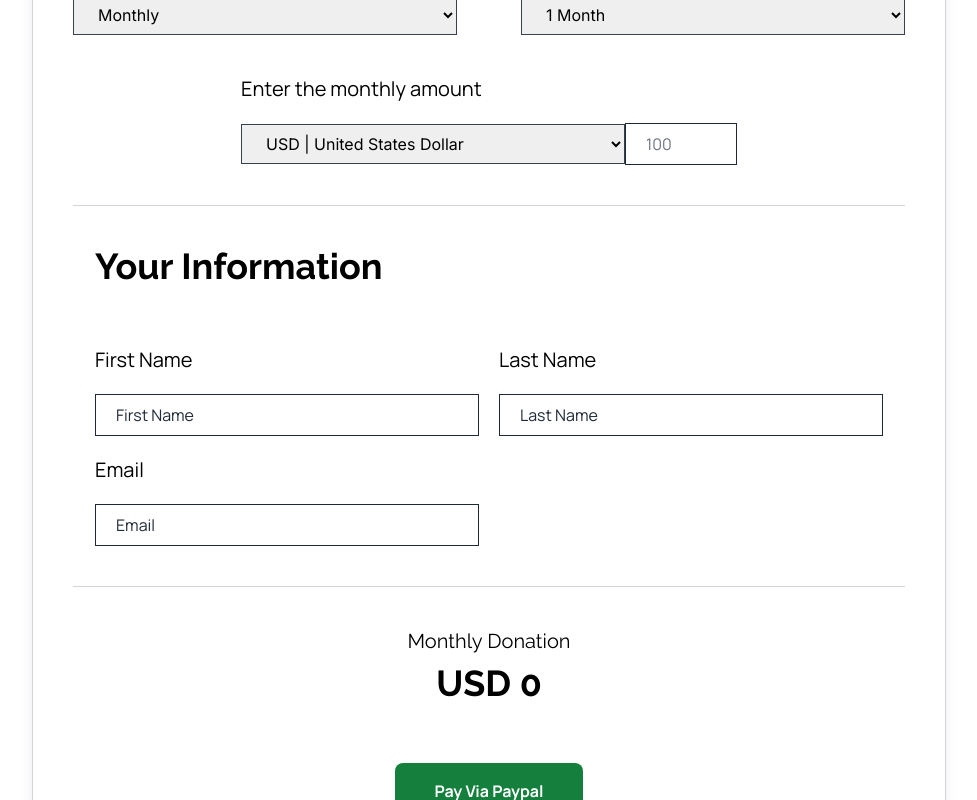
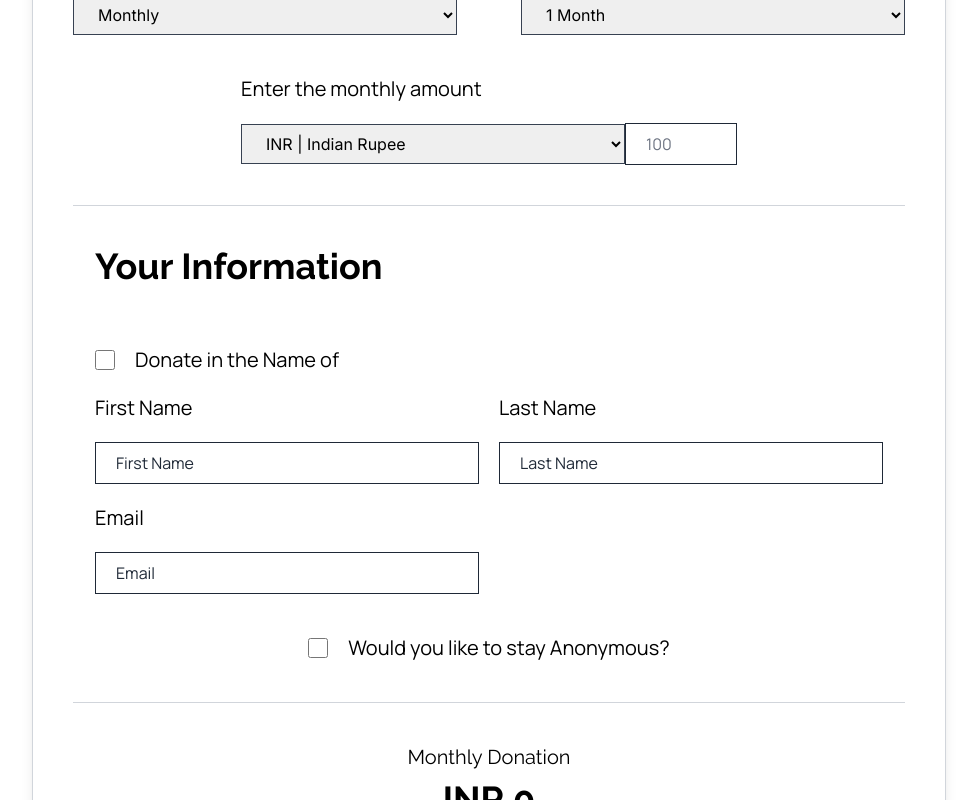
Before and after one commit to rohan9024/donations-ivs, a Next.js app: page /donate-now in a window 1280 px wide. Shown: the part 540-1340 px from the top of the page, without its empty margins (151-1128 px from the left). Built offline with nearby package versions, Linux system fonts and the light colour scheme.

Commit message:
Added inname of and stay anonymous options checkboxes

```diff
--- a/src/app/donate-now/page.js
+++ b/src/app/donate-now/page.js
@@ -2,7 +2,7 @@
 
 import React, { useState } from 'react'
 import { motion } from "framer-motion"
-import { Raleway } from 'next/font/google';
+import { Familjen_Grotesk, Raleway } from 'next/font/google';
 import Image from 'next/image';
 import { Manrope } from 'next/font/google';
 import Navbar from '../../../components/Navbar';
@@ -25,7 +25,11 @@ function page() {
   const [amount, setAmount] = useState(0)
   const [monthlyDuration, setMonthlyDuration] = useState()
   const [yearlyDuration, setYearlyDuration] = useState()
-  const [currency, setCurrency] = useState("USD | United States Dollar")
+  const [firstName, setFirstName] = useState("")
+  const [lastName, setLastName] = useState("")
+  const [anonymous, setAnonymous] = useState(false)
+  const [inName, setInName] = useState(false)
+  const [currency, setCurrency] = useState("INR | Indian Rupee")
   const paymentDurationList = [
     "Monthly",
     "Yearly"
@@ -374,21 +378,46 @@ function page() {
                 {/* Personal Details */}
                 <div className='flex flex-col justify-center lg:items-start items-center space-y-5 '>
                   <h1 className={`${raleway.className} text-4xl font-bold mb-10`}>Your Information</h1>
-                  <section className='flex lg:flex-row flex-col justify-evenly items-center lg:space-x-5 lg:space-y-0 space-y-5'>
+
+                  {
+                    anonymous || (
+
+                      <div class="flex justify-center items-center space-x-5 cursor-pointer select-none" onClick={()=> { inName ? setInName(false) : setInName(true) }}>
+                      <input
+                        type="checkbox"
+                        checked={inName}
+                        onChange={() => { inName ? setInName(false) : setInName(true) }}
+                        className="w-5 h-5"
+                      />
+                      <h1 className={`${manrope.className} md:text-xl text-md`}>Donate in the Name of</h1>
+                    </div>
+                    )
+                  }
+
+             { anonymous || (  <section className='flex lg:flex-row flex-col justify-evenly items-center lg:space-x-5 lg:space-y-0 space-y-5'>
                     <div className='flex flex-col space-y-5'>
                       <h1 className={`${manrope.className} md:text-xl text-md `}>First Name</h1>
-                      <input onChange={(e) => setFirstName(e.target.value)} required type="text" placeholder="First Name" className={`${manrope.className} placeholder:text-gray-800 px-5 w-72 py-2  outline-none border border-gray-800 lg:w-96`} />
+                      <input onChange={(e) => setFirstName(e.target.value)} value={firstName} required type="text" placeholder="First Name" className={`${manrope.className} placeholder:text-gray-800 px-5 w-72 py-2  outline-none border border-gray-800 lg:w-96`} />
                     </div>
                     <div className='flex flex-col space-y-5'>
                       <h1 className={`${manrope.className} md:text-xl text-md `}>Last Name</h1>
-                      <input onChange={(e) => setLastName(e.target.value)} required type="text" placeholder="Last Name" className={`${manrope.className} placeholder:text-gray-800 px-5 w-72 py-2  outline-none border border-gray-800 lg:w-96`} />
+                      <input onChange={(e) => setLastName(e.target.value)} value={lastName} required type="text" placeholder="Last Name" className={`${manrope.className} placeholder:text-gray-800 px-5 w-72 py-2  outline-none border border-gray-800 lg:w-96`} />
                     </div>
-                  </section>
+                  </section>)}
 
                   <div classname="flex flex-col justify-center items-center ">
                     <h1 className={`${manrope.className} md:text-xl text-md mb-5`}>Email</h1>
                     <input onChange={(e) => setEmail(e.target.value)} required type="text" placeholder="Email" className={`${manrope.className} placeholder:text-gray-800 px-5 w-72 py-2  outline-none border border-gray-800 lg:w-96`} />
                   </div>
+                </div>
+                <div class="flex justify-center items-center space-x-5 cursor-pointer select-none" onClick={()=> { anonymous ? setAnonymous(false) : setAnonymous(true) }}>
+                  <input
+                    type="checkbox"
+                    checked={anonymous}
+                    onChange={() => { anonymous ? setAnonymous(false) : setAnonymous(true) }}
+                    className="w-5 h-5"
+                  />
+                  <h1 className={`${manrope.className} md:text-xl text-md`}>Would you like to stay Anonymous?</h1>
                 </div>
 
 
@@ -437,7 +466,23 @@ function page() {
                 {/* Personal Details */}
                 <div className='flex flex-col justify-center lg:items-start items-center space-y-5 '>
                   <h1 className={`${raleway.className} text-4xl font-bold mb-10`}>Your Information</h1>
-                  <section className='flex lg:flex-row flex-col justify-evenly items-center lg:space-x-5 lg:space-y-0 space-y-5'>
+
+                  {
+                    anonymous || (
+
+                      <div class="flex justify-center items-center space-x-5 cursor-pointer select-none" onClick={()=> { inName ? setInName(false) : setInName(true) }}>
+                      <input
+                        type="checkbox"
+                        checked={inName}
+                        onChange={() => { inName ? setInName(false) : setInName(true) }}
+                        className="w-5 h-5"
+                      />
+                      <h1 className={`${manrope.className} md:text-xl text-md`}>Donate in the Name of</h1>
+                    </div>
+                    )
+                  }
+
+               { anonymous || (  <section className='flex lg:flex-row flex-col justify-evenly items-center lg:space-x-5 lg:space-y-0 space-y-5'>
                     <div className='flex flex-col space-y-5'>
                       <h1 className={`${manrope.className} md:text-xl text-md `}>First Name</h1>
                       <input onChange={(e) => setFirstName(e.target.value)} required type="text" placeholder="First Name" className={`${manrope.className} placeholder:text-gray-800 px-5 w-72 py-2  outline-none border border-gray-800 lg:w-96`} />
@@ -446,12 +491,21 @@ function page() {
                       <h1 className={`${manrope.className} md:text-xl text-md `}>Last Name</h1>
                       <input onChange={(e) => setLastName(e.target.value)} required type="text" placeholder="Last Name" className={`${manrope.className} placeholder:text-gray-800 px-5 w-72 py-2  outline-none border border-gray-800 lg:w-96`} />
                     </div>
-                  </section>
+                  </section>)}
 
                   <div classname="flex flex-col justify-center items-center ">
                     <h1 className={`${manrope.className} md:text-xl text-md mb-5`}>Email</h1>
                     <input onChange={(e) => setEmail(e.target.value)} required type="text" placeholder="Email" className={`${manrope.className} placeholder:text-gray-800 px-5 w-72 py-2  outline-none border border-gray-800 lg:w-96`} />
                   </div>
+                </div>
+                <div class="flex justify-center items-center space-x-5 cursor-pointer select-none" onClick={()=> { anonymous ? setAnonymous(false) : setAnonymous(true) }}>
+                  <input
+                    type="checkbox"
+                    checked={anonymous}
+                    onChange={() => { anonymous ? setAnonymous(false) : setAnonymous(true) }}
+                    className="w-5 h-5"
+                  />
+                  <h1 className={`${manrope.className} md:text-xl text-md`}>Would you like to stay Anonymous?</h1>
                 </div>
 
 
```
